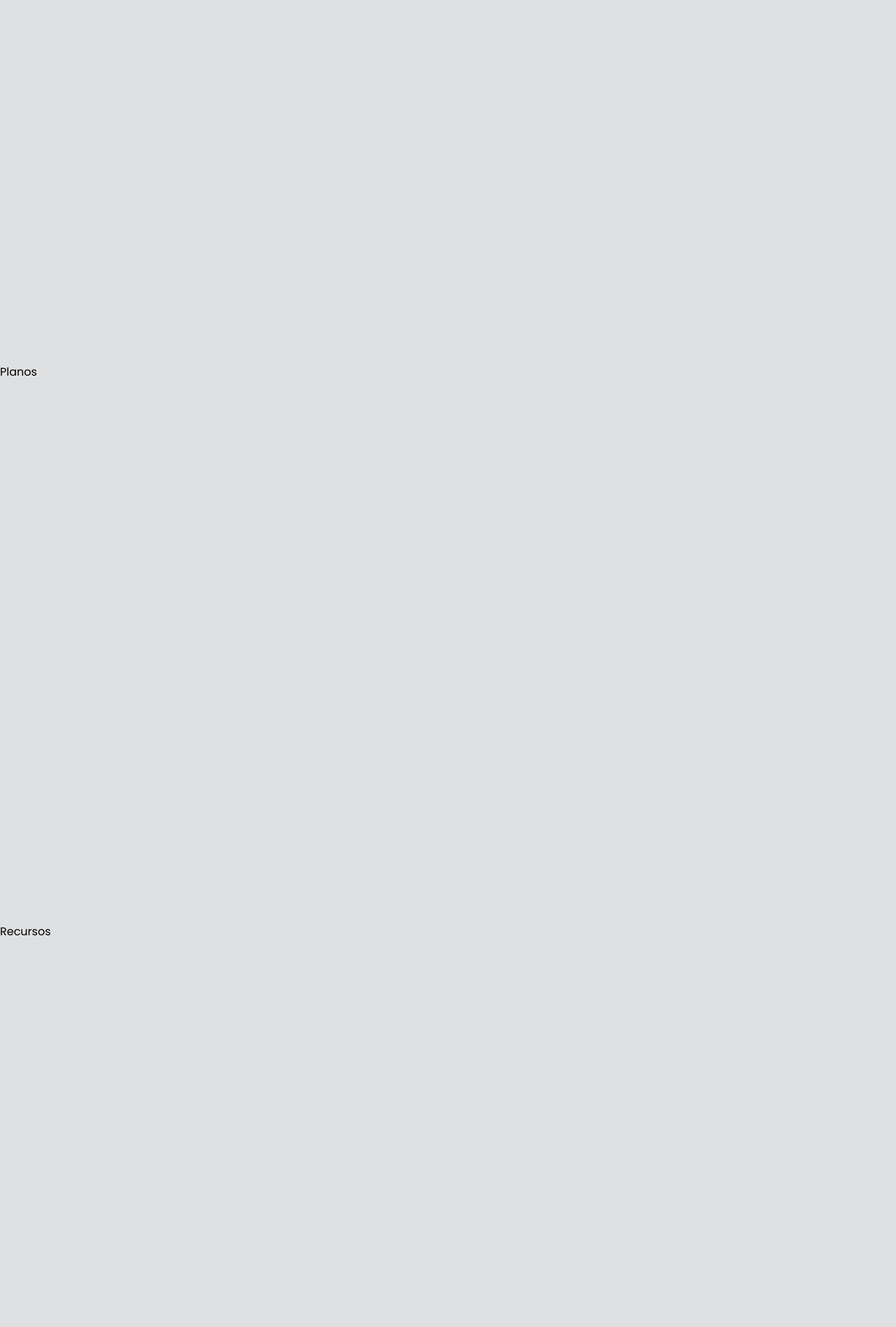
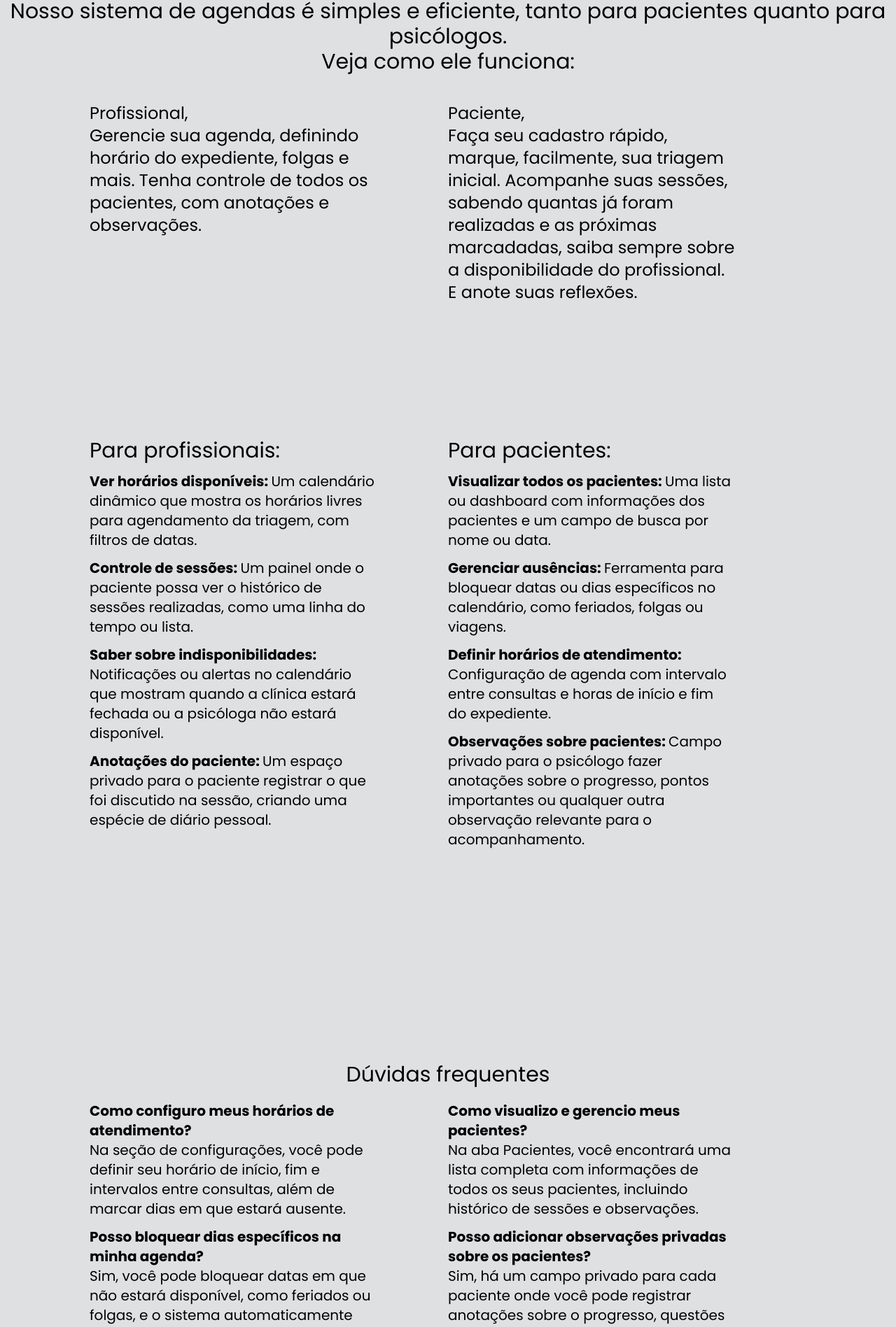
Before and after one commit to PedrooMURILO/agendamente-front-project, a React (Vite) app: page / in a window 1280 px wide. Shown: the part 372-2269 px from the top of the page at 70% size. Built offline with nearby package versions, Linux system fonts and the light colour scheme.

Commit message:
How it works, resources, and need help conceptualized

```diff
--- a/src/App.jsx
+++ b/src/App.jsx
@@ -1,23 +1,17 @@
 import "./App.css";
 import Footer from "./components/Footer";
+import HowWork from "./components/home/HowWork";
+import NeedHelp from "./components/home/NeedHelp";
+import Resources from "./components/home/Resources";
 import Navbar from "./components/Navbar";
 
 function App() {
   return (
     <>
       <Navbar />
-      <section id="howWork" className="h-screen">
-        Como funciona?
-      </section>
-      <section id="planes" className="h-screen">
-        Planos
-      </section>
-      <section id="resources" className="h-screen">
-        Recursos
-      </section>
-      <section id="needHelp" className="h-screen">
-        Precisa de ajuda?
-      </section>
+      <HowWork />
+      <Resources />
+      <NeedHelp />
       <Footer />
     </>
   );
--- /dev/null
+++ b/src/components/home/HowWork.jsx
@@ -0,0 +1,42 @@
+function HowWork() {
+  return (
+    <section
+      id="howWork"
+      className="my-5 md:my-0 md:h-screen flex justify-center items-center"
+    >
+      <div>
+        <h1 className="md:text-center w-full mt-2 mb-4 font-bold text-5xl">
+          Organize suas sessões, simplifique sua rotina e foque no que realmente
+          importa: o bem-estar dos seus pacientes.
+        </h1>
+
+        <h1 className="md:text-center w-full mt-10 mb-10 text-3xl">
+          Nosso sistema de agendas é simples e eficiente, tanto para pacientes
+          quanto para psicólogos. <br /> Veja como ele funciona:
+        </h1>
+
+        <div className="md:grid md:grid-cols-2 md:w-4/5 m-auto text-2xl space-y-4 md:space-y-0">
+          <div className="w-4/5">
+            <h1>Profissional,</h1>
+            <p>
+              Gerencie sua agenda, definindo horário do expediente, folgas e
+              mais. Tenha controle de todos os pacientes, com anotações e
+              observações.
+            </p>
+          </div>
+          <div className="w-4/5">
+            <h1>Paciente,</h1>
+            <p>
+              Faça seu cadastro rápido, marque, facilmente, sua triagem inicial.
+              Acompanhe suas sessões, sabendo quantas já foram realizadas e as
+              próximas marcadadas, saiba sempre sobre a disponibilidade do
+              profissional. E anote suas reflexões.
+            </p>
+          </div>
+        </div>
+      </div>
+    </section>
+  );
+}
+
+export default HowWork;
--- /dev/null
+++ b/src/components/home/NeedHelp.jsx
@@ -0,0 +1,60 @@
+function NeedHelp() {
+  return (
+    <section
+      id="needHelp"
+      className="my-5 md:my-0 md:h-screen flex justify-center items-center"
+    >
+      <div>
+        <h1 className="text-3xl text-center mb-5">Dúvidas frequentes</h1>
+        <div className="grid md:grid-cols-2 md:w-4/5 space-y-2 md:space-y-0 m-auto">
+          <div className="space-y-3 w-4/5 text-xl">
+            <div>
+              <h1 className="font-bold">
+                Como configuro meus horários de atendimento?
+              </h1>
+              <p>
+                Na seção de configurações, você pode definir seu horário de
+                início, fim e intervalos entre consultas, além de marcar dias em
+                que estará ausente.
+              </p>
+            </div>
+            <div>
+              <h1 className="font-bold">
+                Posso bloquear dias específicos na minha agenda?
+              </h1>
+              <p>
+                Sim, você pode bloquear datas em que não estará disponível, como
+                feriados ou folgas, e o sistema automaticamente informará seus
+                pacientes.
+              </p>
+            </div>
+          </div>
+          <div className="space-y-3 w-4/5 text-xl">
+            <div>
+              <h1 className="font-bold">
+                Como visualizo e gerencio meus pacientes?
+              </h1>
+              <p>
+                Na aba Pacientes, você encontrará uma lista completa com
+                informações de todos os seus pacientes, incluindo histórico de
+                sessões e observações.
+              </p>
+            </div>
+            <div>
+              <h1 className="font-bold">
+                Posso adicionar observações privadas sobre os pacientes?
+              </h1>
+              <p>
+                Sim, há um campo privado para cada paciente onde você pode
+                registrar anotações sobre o progresso, questões discutidas e
+                outros pontos relevantes.
+              </p>
+            </div>
+          </div>
+        </div>
+      </div>
+    </section>
+  );
+}
+
+export default NeedHelp;
--- /dev/null
+++ b/src/components/home/Resources.jsx
@@ -0,0 +1,55 @@
+function Resources() {
+  return (
+    <section
+      id="resources"
+      className="my-5 md:my-0 md:h-screen flex justify-center items-center bg-silver"
+    >
+      <div className="grid md:grid-cols-2 md:w-4/5 space-y-2 md:space-y-0">
+        <div className="space-y-3 w-4/5 text-xl">
+          <h1 className="text-3xl">Para profissionais:</h1>
+          <p>
+            <b>Ver horários disponíveis: </b>Um calendário dinâmico que mostra
+            os horários livres para agendamento da triagem, com filtros de
+            datas.
+          </p>
+          <p>
+            <b>Controle de sessões: </b>Um painel onde o paciente possa ver o
+            histórico de sessões realizadas, como uma linha do tempo ou lista.
+          </p>
+          <p>
+            <b>Saber sobre indisponibilidades: </b>Notificações ou alertas no
+            calendário que mostram quando a clínica estará fechada ou a
+            psicóloga não estará disponível.
+          </p>
+          <p>
+            <b>Anotações do paciente: </b>Um espaço privado para o paciente
+            registrar o que foi discutido na sessão, criando uma espécie de
+            diário pessoal.
+          </p>
+        </div>
+        <div className="space-y-3 w-4/5 text-xl">
+          <h1 className="text-3xl">Para pacientes:</h1>
+          <p>
+            <b>Visualizar todos os pacientes: </b>Uma lista ou dashboard com
+            informações dos pacientes e um campo de busca por nome ou data.
+          </p>
+          <p>
+            <b>Gerenciar ausências: </b>Ferramenta para bloquear datas ou dias
+            específicos no calendário, como feriados, folgas ou viagens.
+          </p>
+          <p>
+            <b>Definir horários de atendimento: </b>Configuração de agenda com
+            intervalo entre consultas e horas de início e fim do expediente.
+          </p>
+          <p>
+            <b>Observações sobre pacientes: </b>Campo privado para o psicólogo
+            fazer anotações sobre o progresso, pontos importantes ou qualquer
+            outra observação relevante para o acompanhamento.
+          </p>
+        </div>
+      </div>
+    </section>
+  );
+}
+
+export default Resources;
```
